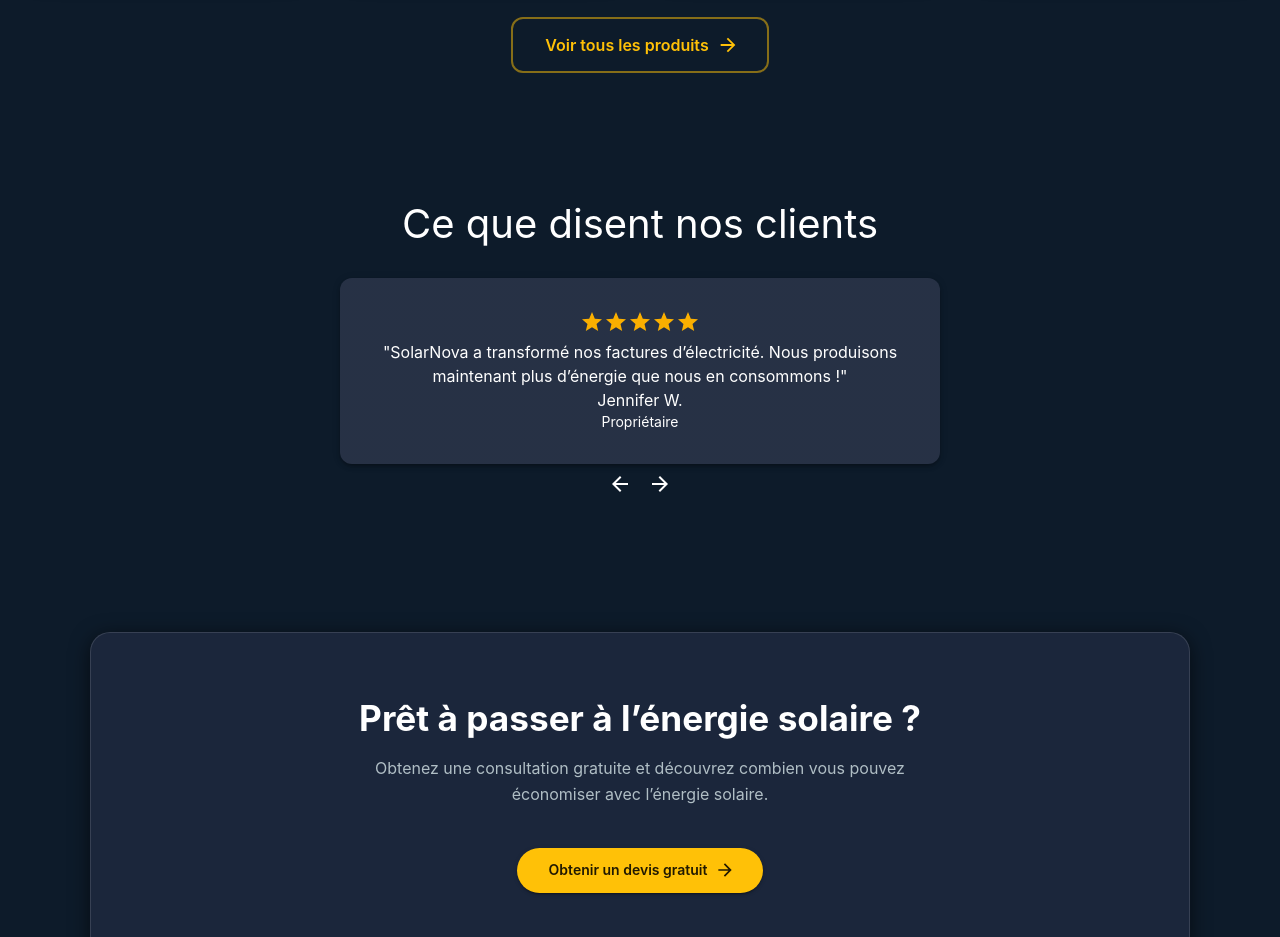
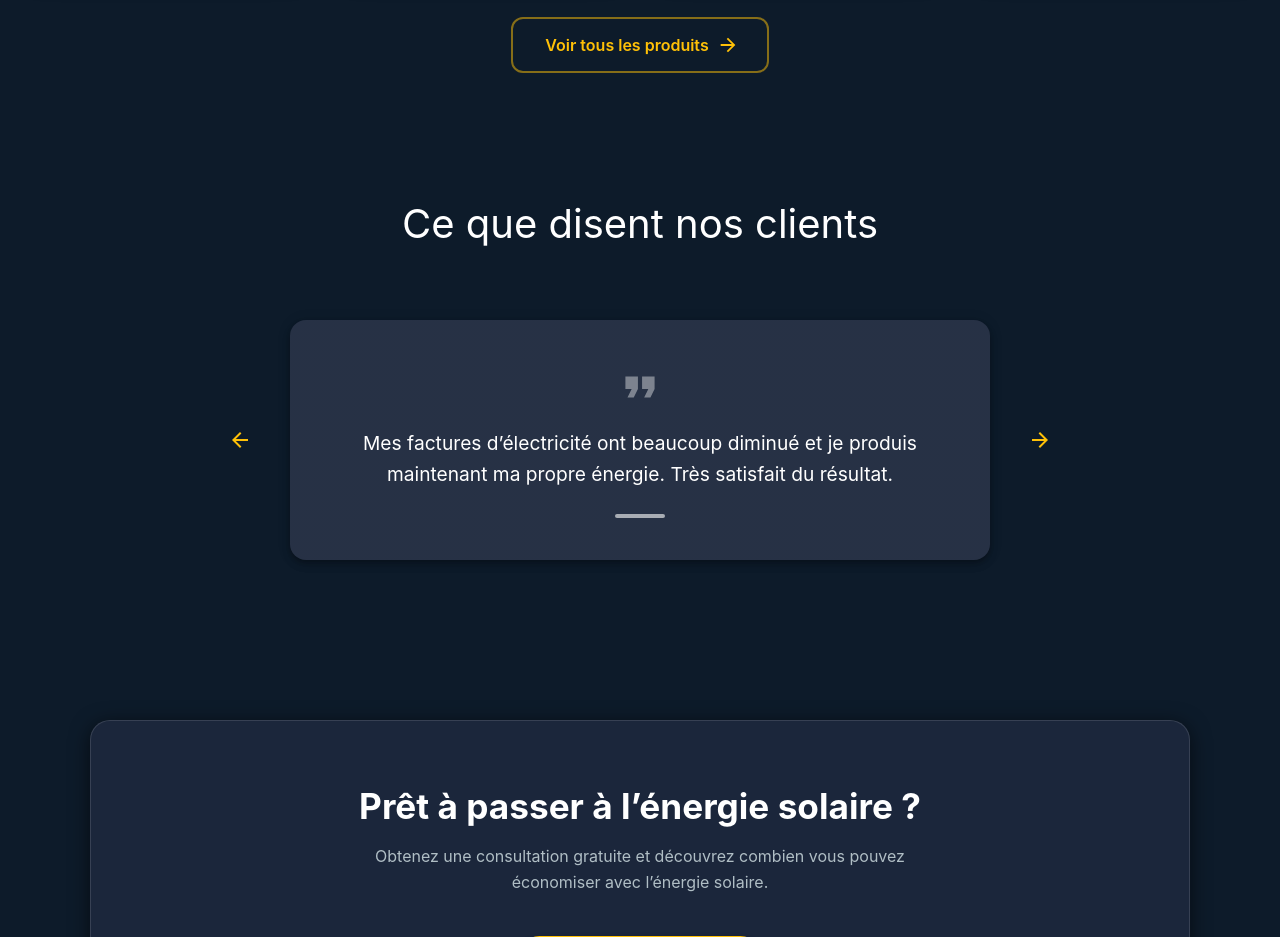
Before and after one commit to abderrahmanetaha7-lgtm/solar_stage, a React (Vite) app: page / in a window 1280 px wide. Shown: the part 1960-2897 px from the top of the page. Built offline with nearby package versions, Linux system fonts and the light colour scheme; a web font is replaced by a local one.

Commit message:
Refactored and added translations for the opinions section

```diff
--- a/src/components/Home/CustomersOpinionHome.jsx
+++ b/src/components/Home/CustomersOpinionHome.jsx
@@ -1,23 +1,45 @@
 import React, { useState } from "react";
-import { Box, Card, Typography, IconButton, Rating } from "@mui/material";
+import {
+  Box,
+  Card,
+  Typography,
+  IconButton,
+  Button,
+} from "@mui/material";
 import { ArrowBack, ArrowForward } from "@mui/icons-material";
 import { useTranslation } from "react-i18next";
-// Array of customer testimonials data
+import FormatQuoteIcon from "@mui/icons-material/FormatQuote";
+
+import ArrowBackIcon from "@mui/icons-material/ArrowBack";
+import ArrowForwardIcon from "@mui/icons-material/ArrowForward";
+
 const testimonials = [
   {
-    text: "SolarNova a transformé nos factures d’électricité. Nous produisons maintenant plus d’énergie que nous en consommons !",
+    text: "testimonials.1.text",
     name: "Jennifer W.",
     role: "Propriétaire",
     rating: 5,
   },
   {
-    text: "Service et installation incroyables. Je recommande fortement !",
+    text: "testimonials.2.text",
     name: "David K.",
     role: "Entrepreneur",
     rating: 4,
   },
   {
-    text: "J’ai beaucoup réduit ma facture ! Une très bonne expérience.",
+    text: "testimonials.3.text",
+    name: "Ahmed B.",
+    role: "Client",
+    rating: 5,
+  },
+  {
+    text: "testimonials.4.text",
+    name: "Ahmed B.",
+    role: "Client",
+    rating: 5,
+  },
+  {
+    text: "testimonials.5.text",
     name: "Ahmed B.",
     role: "Client",
     rating: 5,
@@ -25,89 +47,115 @@ const testimonials = [
 ];
 
 export default function CustomersOpinionHome() {
-  const { t } = useTranslation();
+  const { t, i18n } = useTranslation();
 
-  // State to track current testimonial index
   const [index, setIndex] = useState(0);
 
-  // Handle previous button click - loop to last testimonial if at first
   const handlePrev = () => {
     setIndex((prev) => (prev === 0 ? testimonials.length - 1 : prev - 1));
   };
 
-  // Handle next button click - loop to first testimonial if at last
   const handleNext = () => {
     setIndex((prev) => (prev === testimonials.length - 1 ? 0 : prev + 1));
   };
 
-  // Get current testimonial based on index
   const current = testimonials[index];
 
   return (
-    // Main container with background and padding
     <Box
       sx={{
-        textAlign: "center", // Center align all content
-        py: 8, // Vertical padding
-        backgroundColor: "background.default", // Theme-aware background
-        color: "text.primary", // Theme-aware text color
+        display: "flex",
+        flexDirection: "column",
+        alignItems: "center",
+        justifyContent: "center",
+        textAlign: "center",
+        py: 8,
       }}
     >
-      {/* Section title */}
       <Typography
         variant="h3"
-        component="h2"
         fontWeight="bold"
         sx={{
-          fontSize: { xs: "1.75rem", sm: "2rem", md: "2.5rem" }, // Responsive font sizes
-          mb: 1,
-          marginBottom: "30px", // Additional bottom margin
+          mb: 5,
+          fontSize: { xs: "1.75rem", sm: "2rem", md: "2.5rem" },
         }}
       >
         {t("home.testimonials.title")}
       </Typography>
 
-      {/* Testimonial card */}
-      <Card
-        sx={{
-          maxWidth: 600, // Maximum card width
-          mx: "auto", // Center horizontally
-          p: 4, // Inner padding
-          borderRadius: 3, // Rounded corners
-          boxShadow: 3, // Shadow elevation
-          backgroundColor: "background.paper", // Theme-aware card background
-        }}
+      {/* Card Wrapper */}
+      <Box
+        sx={{ position: "relative", display: "flex", justifyContent: "center" }}
       >
-        {/* Star rating display (read-only) */}
-        <Rating value={current.rating} readOnly />
+        {/* Left Arrow */}
+        <Button
+          onClick={handlePrev}
+          sx={{
+            position: "absolute",
+            left: -50,
+            top: "50%",
+            transform: "translateY(-50%)",
+            zIndex: 2,
+          }}
+        >
+          {i18n.language === "ar" ? <ArrowForwardIcon /> : <ArrowBackIcon />}
+        </Button>
 
-        {/* Testimonial text with italic styling */}
-        <Typography mt={2} fontStyle="italic">
-          "{current.text}"
-        </Typography>
+        {/* Card */}
+        <Card
+          sx={{
+            width: { xs: "90%", md: 700 },
+            height: 240,
+            borderRadius: 4,
+            p: 4,
+            m:4,
+            position: "relative",
+            overflow: "hidden",
+            boxShadow: 5,
+            display: "flex",
+            flexDirection: "column",
+            justifyContent: "center",
+            textAlign: "center",
+          }}
+        >
+          <FormatQuoteIcon sx={{ fontSize: 50, opacity: 0.4, mx: "auto" }} />
 
-        {/* Customer name */}
-        <Typography mt={3} fontWeight="bold">
-          {current.name}
-        </Typography>
+          <Typography
+            sx={{
+              fontSize: "1.2rem",
+              lineHeight: 1.6,
+              mt: 2,
+            }}
+          >
+            {t(current.text)}
+          </Typography>
 
-        {/* Customer role */}
-        <Typography variant="body2" color="text.secondary">
-          {current.role}
-        </Typography>
-      </Card>
+          <Box
+            sx={{
+              mt: 3,
+              width: 50,
+              height: 4,
+              backgroundColor: "white",
+              opacity: 0.6,
+              borderRadius: 10,
+              mx: "auto",
+            }}
+          />
+        </Card>
 
-      {/* Navigation buttons container */}
-      <Box mt={3}>
-        {/* Previous button */}
-        <IconButton onClick={handlePrev} sx={{ color: "text.primary" }}>
-          <ArrowBack />
-        </IconButton>
-
-        {/* Next button */}
-        <IconButton onClick={handleNext} sx={{ color: "text.primary" }}>
-          <ArrowForward />
-        </IconButton>
+        {/* Right Arrow */}
+        <Button
+          onClick={handleNext}
+          sx={{
+            position: "absolute",
+            right: -50,
+            top: "50%",
+            transform: "translateY(-50%)",
+            zIndex: 2,
+          }}
+        >
+          {i18n.language === "ar" ? <ArrowBackIcon /> : <ArrowForwardIcon />}
+        </Button>
       </Box>
     </Box>
   );
--- a/src/locales/ar/translation.json
+++ b/src/locales/ar/translation.json
@@ -247,5 +247,23 @@
   "favorite": {
     "title": "المفضلة",
     "no-favorite": "لا توجد منتجات في المفضلة"
+  },
+
+  "testimonials": {
+    "1": {
+      "text": "انخفضت فواتير الكهرباء لدي بشكل كبير وأصبحت أنتج طاقتي بنفسي. راضٍ جدًا عن النتيجة."
+    },
+    "2": {
+      "text": "تركيب سريع وخدمة احترافية. كل شيء مر بسلاسة من البداية إلى النهاية."
+    },
+    "3": {
+      "text": "ألاحظ فرقًا حقيقيًا في استهلاك الطاقة. النظام فعّال جدًا."
+    },
+    "4": {
+      "text": "تجربة جيدة جدًا بشكل عام مع فريق محترف ومتفهم."
+    },
+    "5": {
+      "text": "حل موثوق ومربح. أنصح به بدون تردد."
+    }
   }
 }
--- a/src/locales/fr/translation.json
+++ b/src/locales/fr/translation.json
@@ -252,6 +252,24 @@
   "favorite":{
     "title":"Mes favoris",
     "no-favorite":"Aucun nouveau produit favori"
+  },
+
+  "testimonials": {
+    "1": {
+      "text": "Mes factures d’électricité ont beaucoup diminué et je produis maintenant ma propre énergie. Très satisfait du résultat."
+    },
+    "2": {
+      "text": "Installation rapide et service professionnel. Tout s’est bien passé du début à la fin."
+    },
+    "3": {
+      "text": "Je vois une vraie différence sur ma consommation d’énergie. Le système est très efficace."
+    },
+    "4": {
+      "text": "Très bonne expérience globale, avec une équipe sérieuse et à l’écoute."
+    },
+    "5": {
+      "text": "Solution fiable et rentable. Je recommande sans hésitation."
+    }
   }
 
 
--- a/src/pages/Home.jsx
+++ b/src/pages/Home.jsx
@@ -11,7 +11,6 @@ export default function Home() {
       <FeaturedProducts />
       <CustomersOpinionHome />
       <GoContactHome />
-
     </>
   );
 }
```
